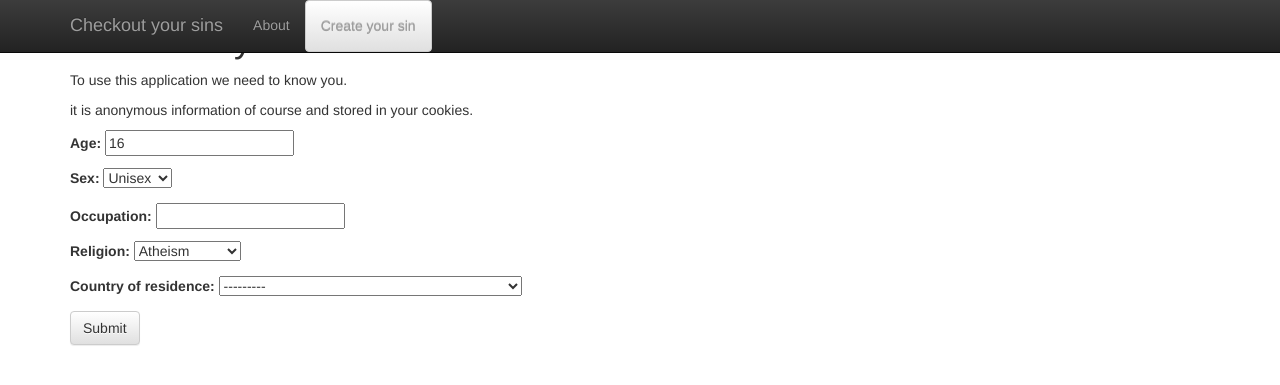
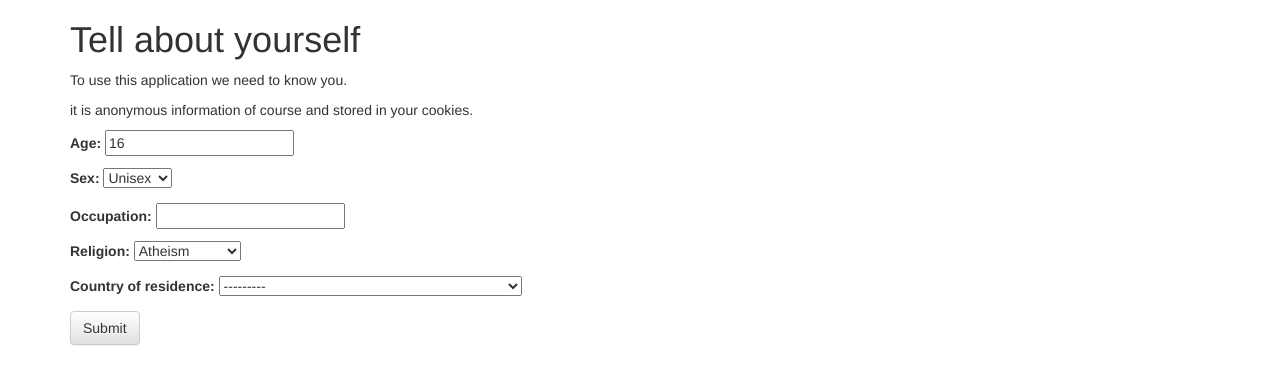
Before and after one commit to amywoodehy/CheckOutYourSins, a Django app: page / in a window 1280 px wide. Shown: the top 385 px of the page. Run offline with Django 3.2, Linux system fonts and the light colour scheme; some libraries are stand-ins or nearby versions.

Commit message:
Moved base.html to base directory

```diff
--- a/templates/base.html
+++ b/templates/base.html
@@ -10,29 +10,30 @@
     <link rel="stylesheet" href="https://maxcdn.bootstrapcdn.com/bootstrap/3.3.7/css/bootstrap-theme.min.css" integrity="sha384-rHyoN1iRsVXV4nD0JutlnGaslCJuC7uwjduW9SVrLvRYooPp2bWYgmgJQIXwl/Sp" crossorigin="anonymous">
 </head>
 <body>
-    <nav class="navbar navbar-fixed-top navbar-inverse">
-        <div class="container">
-            <div class="navbar-header">
-                <button type="button" class="navbar-toggle collapsed" data-toggle="collapse" data-target="#navbar" aria-expanded="false" aria-controls="navbar">
-                    <span class="sr-only">{% trans 'Toggle navigation' %}</span>
-                    <span class="icon-bar"></span>
-                    <span class="icon-bar"></span>
-                    <span class="icon-bar"></span>
-                </button>
-                <a href="{% url 'index-page' %}" class="navbar-brand">Checkout your sins</a>
-            </div>
-            <div id="navbar" class="collapse navbar-collapse">
-                <ul class="nav navbar-nav">
-                    <li><a href="{% url 'about' %}">{% trans 'About' %}</a></li>
-                    <li><a href="{% url 'sin-create' %}" type="button" class="btn btn-default">{% trans 'Create your sin' %}</a></li>
-                </ul>
-            </div>
-        </div>
-    </nav>
+{#    <nav class="navbar navbar-fixed-top navbar-inverse">#}
+{#        <div class="container">#}
+{#            <div class="navbar-header">#}
+{#                <button type="button" class="navbar-toggle collapsed" data-toggle="collapse" data-target="#navbar" aria-expanded="false" aria-controls="navbar">#}
+{#                    <span class="sr-only">{% trans 'Toggle navigation' %}</span>#}
+{#                    <span class="icon-bar"></span>#}
+{#                    <span class="icon-bar"></span>#}
+{#                    <span class="icon-bar"></span>#}
+{#                </button>#}
+{#                <a href="{% url 'index-page' %}" class="navbar-brand">Checkout your sins</a>#}
+{#            </div>#}
+{#            <div id="navbar" class="collapse navbar-collapse">#}
+{#                <ul class="nav navbar-nav">#}
+{#                    <li><a href="{% url 'about' %}">{% trans 'About' %}</a></li>#}
+{#                    <li><a href="{% url 'sin-create' %}" type="button" class="btn btn-default">{% trans 'Create your sin' %}</a></li>#}
+{#                </ul>#}
+{#            </div>#}
+{#        </div>#}
+{#    </nav>#}
     <div class="container">
         {% block content %}{% endblock %}
     </div>
     <script src="https://code.jquery.com/jquery-3.1.1.min.js" integrity="sha256-hVVnYaiADRTO2PzUGmuLJr8BLUSjGIZsDYGmIJLv2b8=" crossorigin="anonymous"></script>
     <script src="https://maxcdn.bootstrapcdn.com/bootstrap/3.3.7/js/bootstrap.min.js" integrity="sha384-Tc5IQib027qvyjSMfHjOMaLkfuWVxZxUPnCJA7l2mCWNIpG9mGCD8wGNIcPD7Txa" crossorigin="anonymous"></script>
+    {% block custom_script %}{% endblock %}
 </body>
 </html>
```
